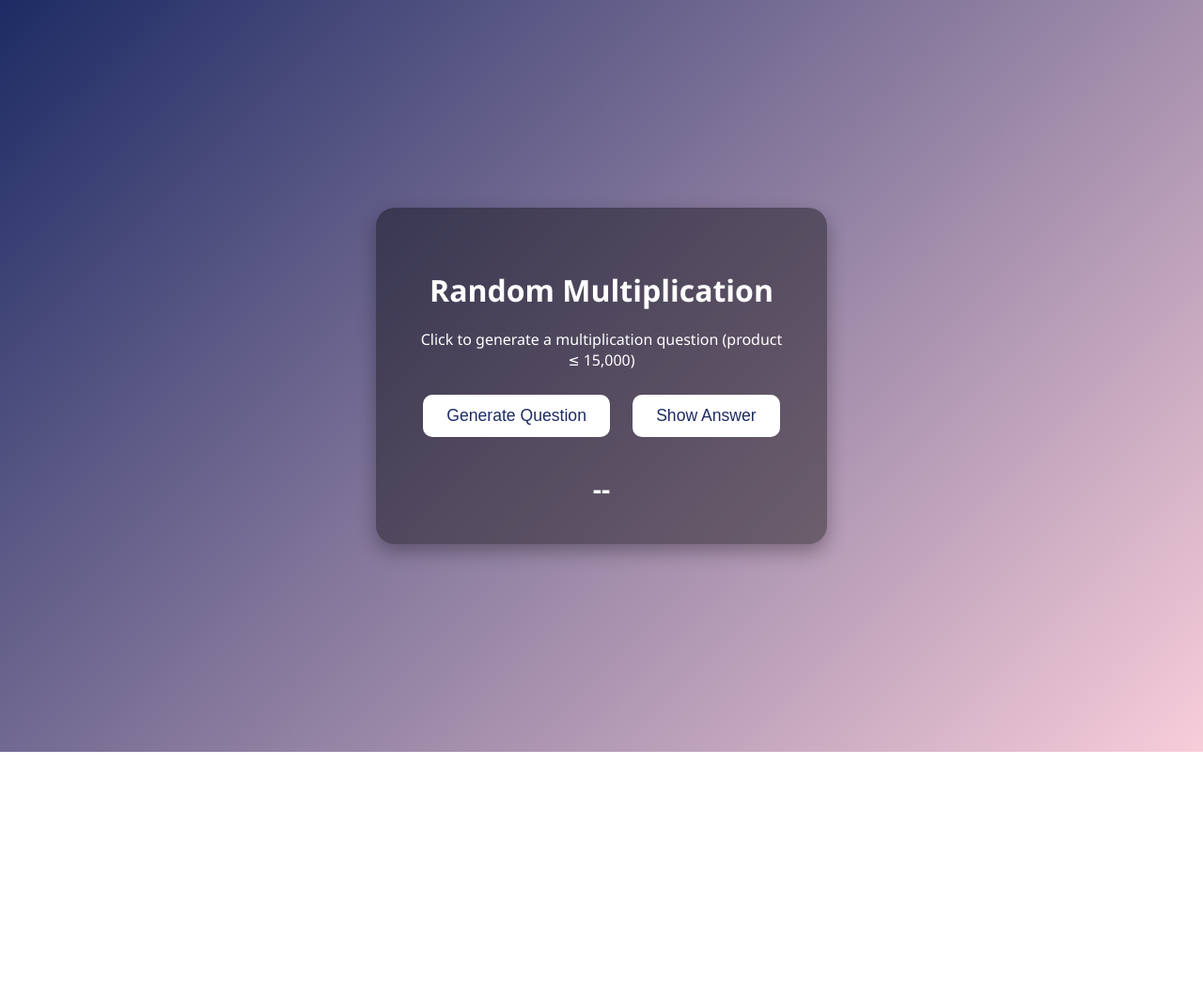
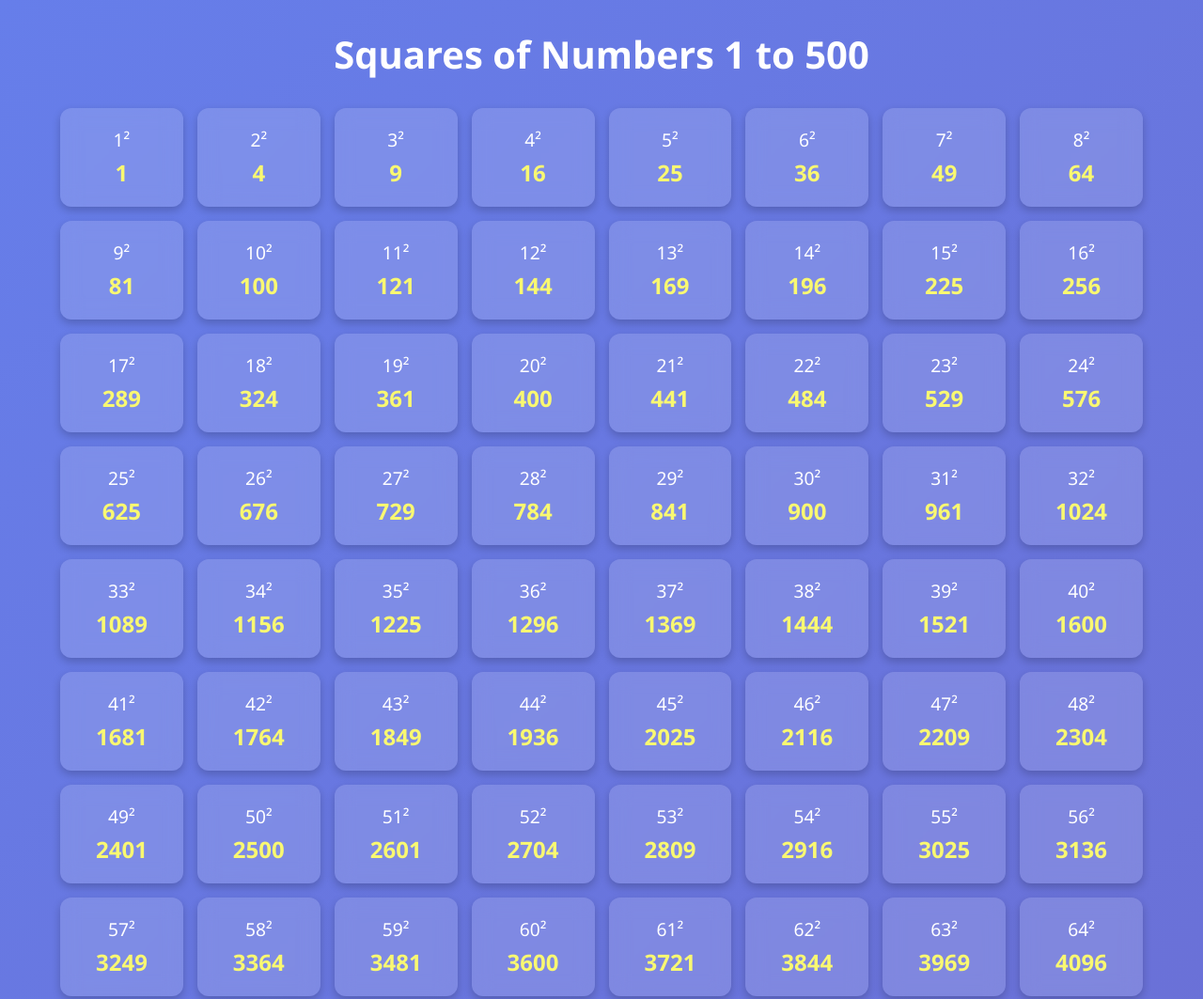
Before and after one commit to Praveen1148/Squares, a plain HTML site: page index.html in a window 1280 px wide. Shown: the top 1063 px of the page at 94% size. Before the commit the page ends 800 px from the top, so only its background shows below. Drawn offline with Linux system fonts and the light colour scheme.

Commit message:
Update index.html

```diff
--- a/index.html
+++ b/index.html
@@ -2,93 +2,86 @@
 <html lang="en">
 <head>
   <meta charset="UTF-8">
-  <title>Random Multiplication Generator</title>
+  <title>Squares from 1 to 500</title>
   <style>
     body {
+      margin: 0;
+      padding: 0;
       font-family: 'Segoe UI', Tahoma, Geneva, Verdana, sans-serif;
-      background: linear-gradient(135deg, #1d2b64, #f8cdda);
-      height: 100vh;
+      background: linear-gradient(135deg, #667eea, #764ba2);
+      color: #fff;
       display: flex;
       flex-direction: column;
       align-items: center;
-      justify-content: center;
-      color: #fff;
-      margin: 0;
+      min-height: 100vh;
     }
 
-    .container {
-      background-color: rgba(0, 0, 0, 0.4);
-      padding: 40px;
-      border-radius: 20px;
-      box-shadow: 0 8px 20px rgba(0,0,0,0.3);
-      text-align: center;
-      max-width: 400px;
+    h1 {
+      margin: 30px 0 10px;
+      font-size: 2.5em;
     }
 
-    h2 {
-      font-size: 2em;
-      margin-bottom: 20px;
+    .grid {
+      display: grid;
+      grid-template-columns: repeat(auto-fit, minmax(120px, 1fr));
+      gap: 15px;
+      width: 90%;
+      max-width: 1200px;
+      padding: 20px;
     }
 
-    button {
-      padding: 12px 25px;
-      margin: 10px;
-      font-size: 1.1em;
-      border: none;
-      border-radius: 10px;
-      background-color: #ffffff;
-      color: #1d2b64;
-      cursor: pointer;
-      transition: transform 0.2s ease, background-color 0.3s ease;
+    .square-card {
+      background: rgba(255, 255, 255, 0.15);
+      border-radius: 12px;
+      padding: 20px;
+      text-align: center;
+      backdrop-filter: blur(10px);
+      box-shadow: 0 4px 10px rgba(0,0,0,0.2);
+      transition: transform 0.2s;
     }
 
-    button:hover {
+    .square-card:hover {
       transform: scale(1.05);
-      background-color: #e0e0e0;
+      background-color: rgba(255, 255, 255, 0.25);
     }
 
-    .output {
-      margin-top: 25px;
-      font-size: 1.8em;
-      font-weight: bold;
+    .number {
+      font-size: 1.2em;
+      margin-bottom: 5px;
     }
 
-    .hidden {
-      display: none;
+    .result {
+      font-size: 1.5em;
+      font-weight: bold;
+      color: #f9f871;
+    }
+
+    footer {
+      margin: 20px;
+      font-size: 0.9em;
+      color: #ddd;
     }
   </style>
 </head>
 <body>
-  <div class="container">
-    <h2>Random Multiplication</h2>
-    <p>Click to generate a multiplication question (product ≤ 15,000)</p>
-    <button onclick="generateMultiplication()">Generate Question</button>
-    <button onclick="revealAnswer()">Show Answer</button>
+  <h1>Squares of Numbers 1 to 500</h1>
+  <div class="grid" id="squareGrid"></div>
 
-    <div class="output" id="question">--</div>
-    <div class="output hidden" id="answer">--</div>
-  </div>
+  <footer>Generated with JavaScript | Stylish Squares</footer>
 
   <script>
-    let currentAnswer = 0;
+    const grid = document.getElementById('squareGrid');
 
-    function generateMultiplication() {
-      let a, b, product;
-      do {
-        a = Math.floor(Math.random() * 200) + 1;
-        b = Math.floor(Math.random() * 200) + 1;
-        product = a * b;
-      } while (product > 15000);
+    for (let i = 1; i <= 500; i++) {
+      const card = document.createElement('div');
+      card.className = 'square-card';
 
-      currentAnswer = product;
-      document.getElementById("question").innerText = `${a} × ${b} = ?`;
-      const answerEl = document.getElementById("answer");
-      answerEl.innerText = `Answer: ${product}`;
-      answerEl.classList.add("hidden");
-    }
+      card.innerHTML = `
+        <div class="number">${i}²</div>
+        <div class="result">${i * i}</div>
+      `;
 
-    function revealAnswer() {
-      document.getElementById("answer").classList.remove("hidden");
+      grid.appendChild(card);
     }
   </script>
 </body>
```
